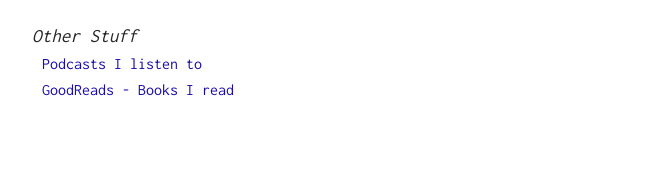
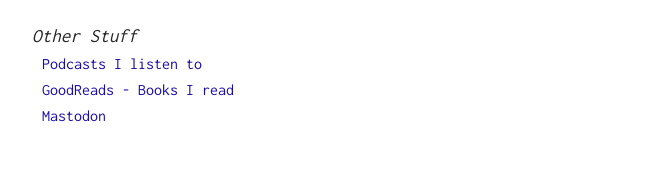
Before and after one commit to TattdCodeMonkey/TattdCodeMonkey.github.io, a Jekyll site: the page built from me/index.md, in a window 1280 px wide. Shown: the part 932-1118 px from the top of the page, without its empty margins (308-971 px from the left). Built offline with Jekyll 4.4.1, drawn with Linux system fonts in a browser that asks for light colours; comment, search, counter and statistics services are not loaded; before the commit the page ends 1095 px from its top, so only the background shows below that.

Commit message:
add Mastodon link

```diff
--- a/me/index.md
+++ b/me/index.md
@@ -22,3 +22,4 @@
 
 - [Podcasts I listen to](/me/podcasts)
 - [GoodReads - Books I read](https://www.goodreads.com/user/show/23553598-rodney-norris)
+- <a rel="me" href="https://hachyderm.io/@rodneynorris">Mastodon</a>
```
